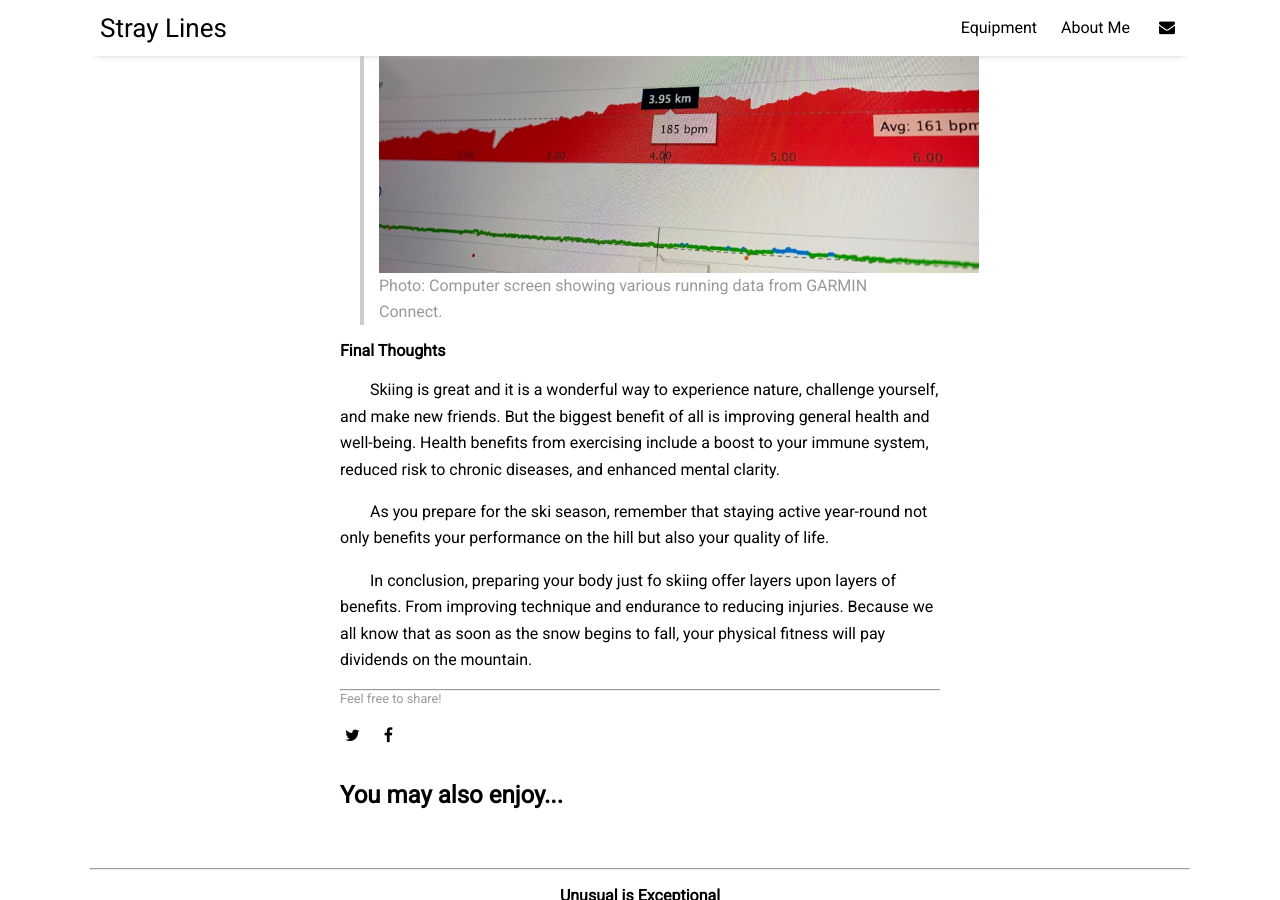
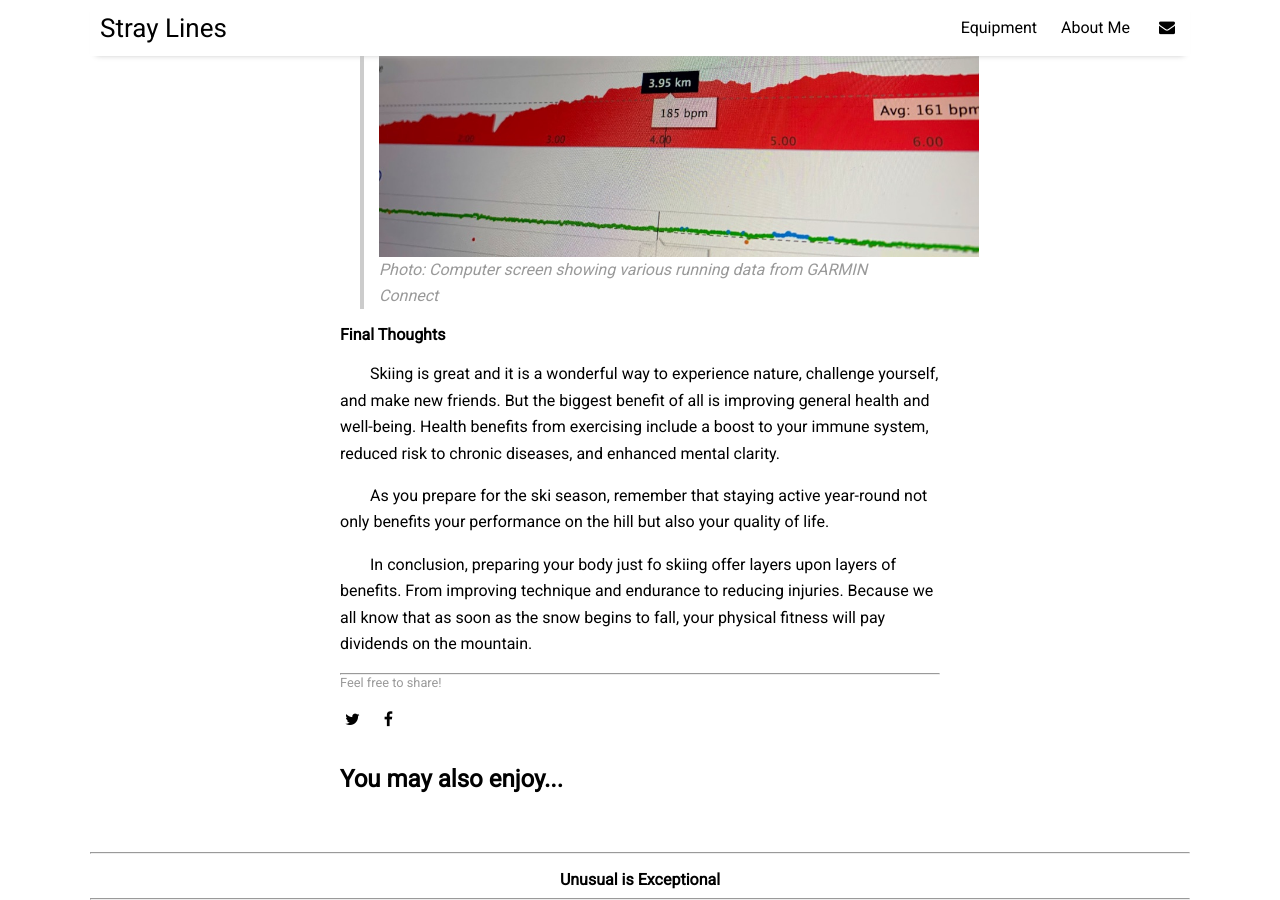
Before and after one commit to eliotcochrane/eliotcochrane.github.io, a Jekyll site: the page built from _posts/2023-09-29-preseason-prep.md, in a window 1280 px wide and 900 px high, scrolled down 2661 px. Built offline with Jekyll 4.4.1, drawn with Linux system fonts in a browser that asks for light colours; nearby versions of some CDN libraries.

```diff
--- a/_posts/2023-09-29-preseason-prep.md
+++ b/_posts/2023-09-29-preseason-prep.md
@@ -40,8 +40,8 @@ As winter approaches, every skier anxiously awaits the first dusting and hopes f
 
 -**Visualize Success:** Spend a few minutes each day to envision your perfect ski day. Imagine the sensation of gliding down the slope or picture yourself conquering challenging terrain. Visualization can boost your confidence and motivation as the season gets closer.
 
-> ![Computer screen showing running data](/assets/img/running-data-1.jpeg)
-> Photo: Computer screen showing various running data from GARMIN Connect.
+> ![Computer screen showing various running data from GARMIN Connect](/assets/img/running-data-1.jpeg)
+*Photo: Computer screen showing various running data from GARMIN Connect*
 
 #### Final Thoughts
 
```
Also changed, not shown: other parts of _posts/2023-09-29-preseason-prep.md (+2 -2 lines), _posts/2023-10-11-volunteer-work.md (+6 -2 lines), wip/season-prediction-23-24.md (+1 -1 lines).
